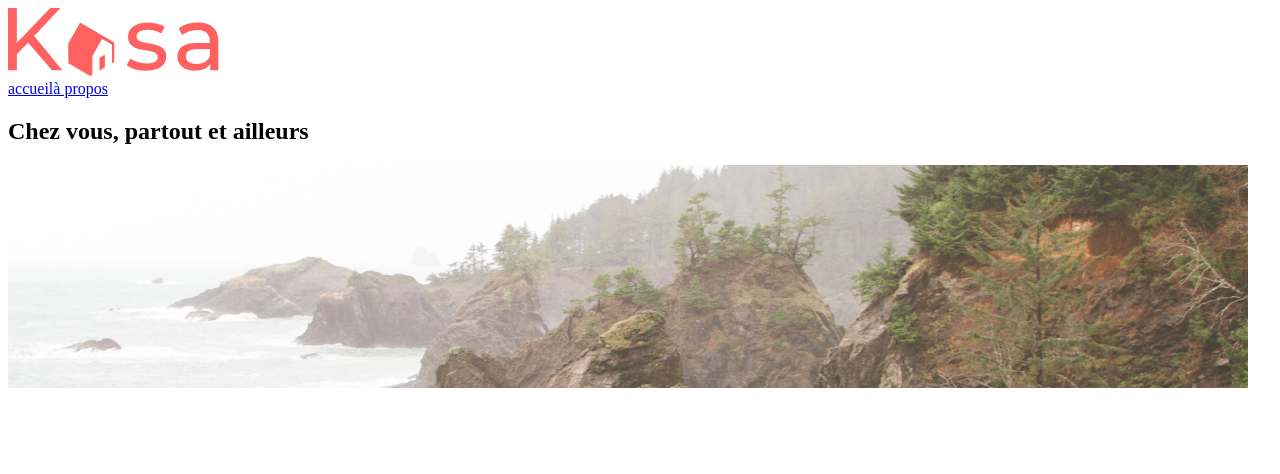
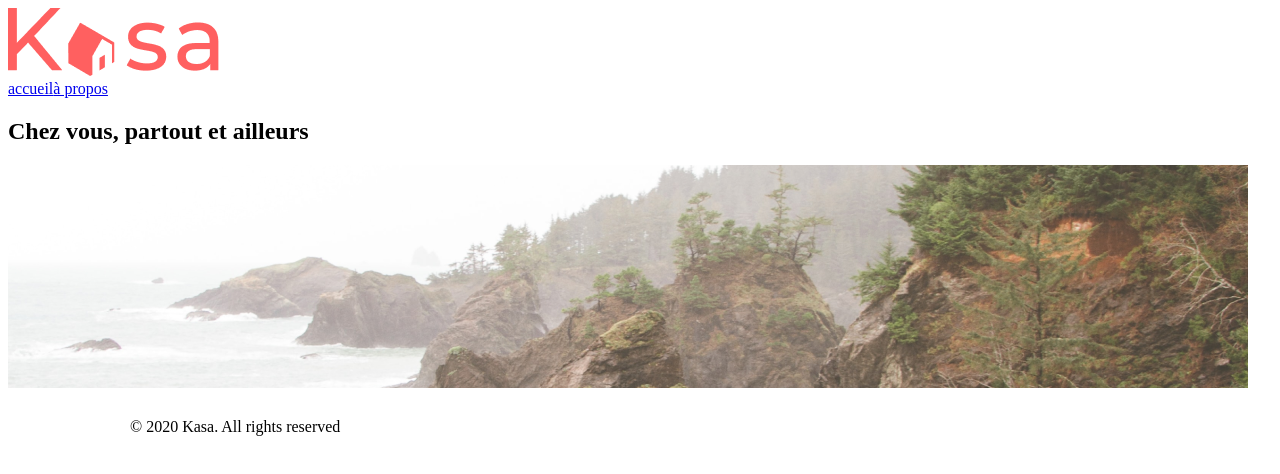
Before and after one commit to Keidaten/JeremyAlderweireldt_11_16092021, a React (Create React App) app: page /about in a window 1280 px wide. Shown: the top 474 px of the page. Built offline with nearby package versions, Linux system fonts and the light colour scheme.

Commit message:
component : footer, added key props to gallery

```diff
--- /dev/null
+++ b/src/components/Footer/index.jsx
@@ -0,0 +1,18 @@
+//React
+import React from 'react';
+
+//Assets
+import logo from '../../assets/logofooter.png';
+
+class Footer extends React.Component {
+	render() {
+		return (
+			<footer>
+				<img src={logo} alt="Logo de Kasa" />
+				<span>© 2020 Kasa. All rights reserved</span>
+			</footer>
+		);
+	}
+}
+
+export default Footer;
--- a/src/components/Gallery/index.jsx
+++ b/src/components/Gallery/index.jsx
@@ -13,7 +13,7 @@ class LodgingsList extends React.Component {
 			<ul>
 				<li>
 					{lodgings.map((lodging) => (
-						<Card titleProps={lodging.title} coverProps={lodging.cover} />
+						<Card key={lodging.id} titleProps={lodging.title} coverProps={lodging.cover} />
 					))}
 				</li>
 			</ul>
--- a/src/index.js
+++ b/src/index.js
@@ -10,7 +10,7 @@ import ErrorPage from './pages/ErrorPage';
 
 // Components
 import Header from './components/Header';
-// import Card from './components/Card';
+import Footer from './components/Footer';
 
 ReactDOM.render(
 	<React.StrictMode>
@@ -28,6 +28,7 @@ ReactDOM.render(
 				</Route>
 				<ErrorPage />
 			</Switch>
+			<Footer />
 		</Router>
 	</React.StrictMode>,
 	document.getElementById('root')
```
Also changed, not shown: src/assets/logofooter.png (added).
